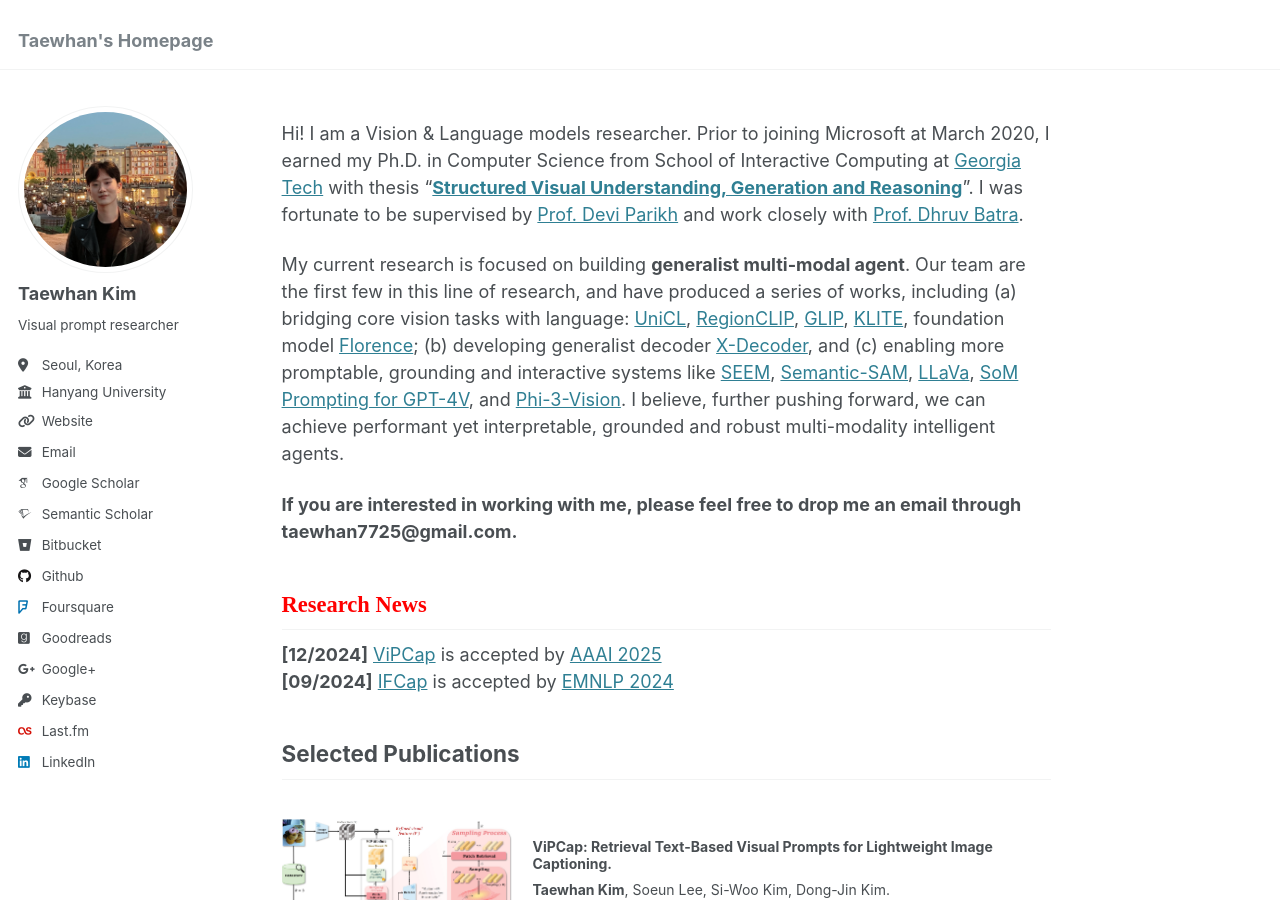
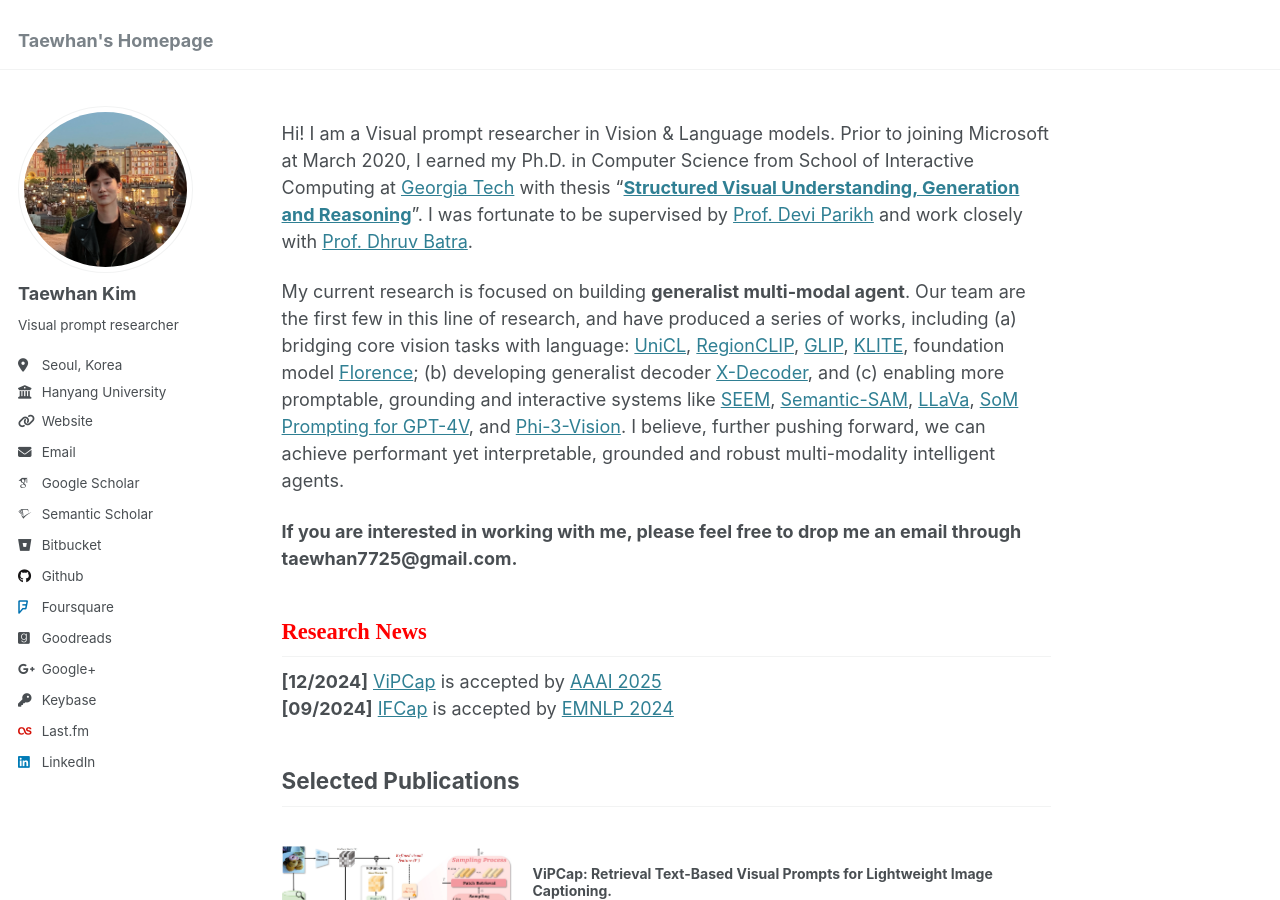
Before and after one commit to taewhankim/taewhankim.github.io, a Jekyll site: the page built from _pages/about.md, in a window 1280 px wide and 900 px high. Built offline with Jekyll 4.4.1, drawn with Linux system fonts in a browser that asks for light colours; some web fonts are replaced.

Commit message:
Update about.md

```diff
--- a/_pages/about.md
+++ b/_pages/about.md
@@ -8,7 +8,7 @@ redirect_from:
   - /about.html
 ---
 
-Hi! I am a Vision & Language models researcher. Prior to joining Microsoft at March 2020, I earned my Ph.D. in Computer Science from School of Interactive Computing at [Georgia Tech](https://www.gatech.edu) with thesis "[**Structured Visual Understanding, Generation and Reasoning**](https://repository.gatech.edu/entities/publication/93299669-0326-445a-adbb-b6050cd2eec9)". I was fortunate to be supervised by [Prof. Devi Parikh](https://cc.gatech.edu/~parikh/) and work closely with [Prof. Dhruv Batra](https://www.cc.gatech.edu/~dbatra/).
+Hi! I am a Visual prompt researcher in Vision & Language models. Prior to joining Microsoft at March 2020, I earned my Ph.D. in Computer Science from School of Interactive Computing at [Georgia Tech](https://www.gatech.edu) with thesis "[**Structured Visual Understanding, Generation and Reasoning**](https://repository.gatech.edu/entities/publication/93299669-0326-445a-adbb-b6050cd2eec9)". I was fortunate to be supervised by [Prof. Devi Parikh](https://cc.gatech.edu/~parikh/) and work closely with [Prof. Dhruv Batra](https://www.cc.gatech.edu/~dbatra/).
 <!-- My research interests span in computer vision, vision & language and machine learning. More specifically, my primary researches are about structured visual understanding at different levels and how to further leverage them for intelligent interactions with human through language and environment through embodiment. I believe, by integrating fine-grained structured information, we can achieve better yet interpretable, grounded and robust multi-modality intelligent agents. -->
 
 My current research is focused on building **generalist multi-modal agent**. Our team are the first few in this line of research, and have produced a series of works, including (a) bridging core vision tasks with language: [UniCL](https://arxiv.org/abs/2204.03610), [RegionCLIP](https://arxiv.org/abs/2112.09106), [GLIP](https://arxiv.org/abs/2112.03857), [KLITE](https://arxiv.org/abs/2204.09222), foundation model [Florence](https://arxiv.org/abs/2111.11432); (b) developing generalist decoder [X-Decoder](https://x-decoder-vl.github.io/), and (c) enabling more promptable, grounding and interactive systems like [SEEM](https://github.com/UX-Decoder/Segment-Everything-Everywhere-All-At-Once), [Semantic-SAM](https://github.com/UX-Decoder/Semantic-SAM), [LLaVa](https://github.com/haotian-liu/LLaVA), [SoM Prompting for GPT-4V](https://som-gpt4v.github.io/), and [Phi-3-Vision](https://arxiv.org/pdf/2404.14219). I believe, further pushing forward, we can achieve performant yet interpretable, grounded and robust multi-modality intelligent agents.
```
